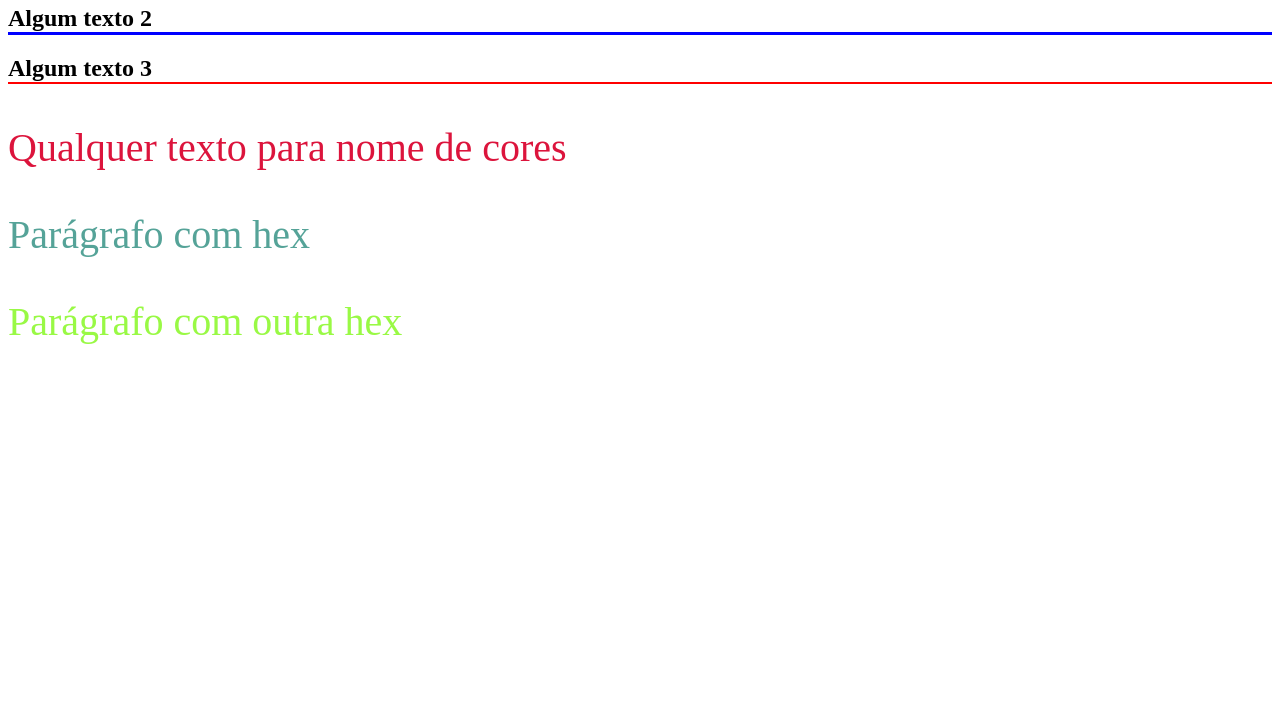
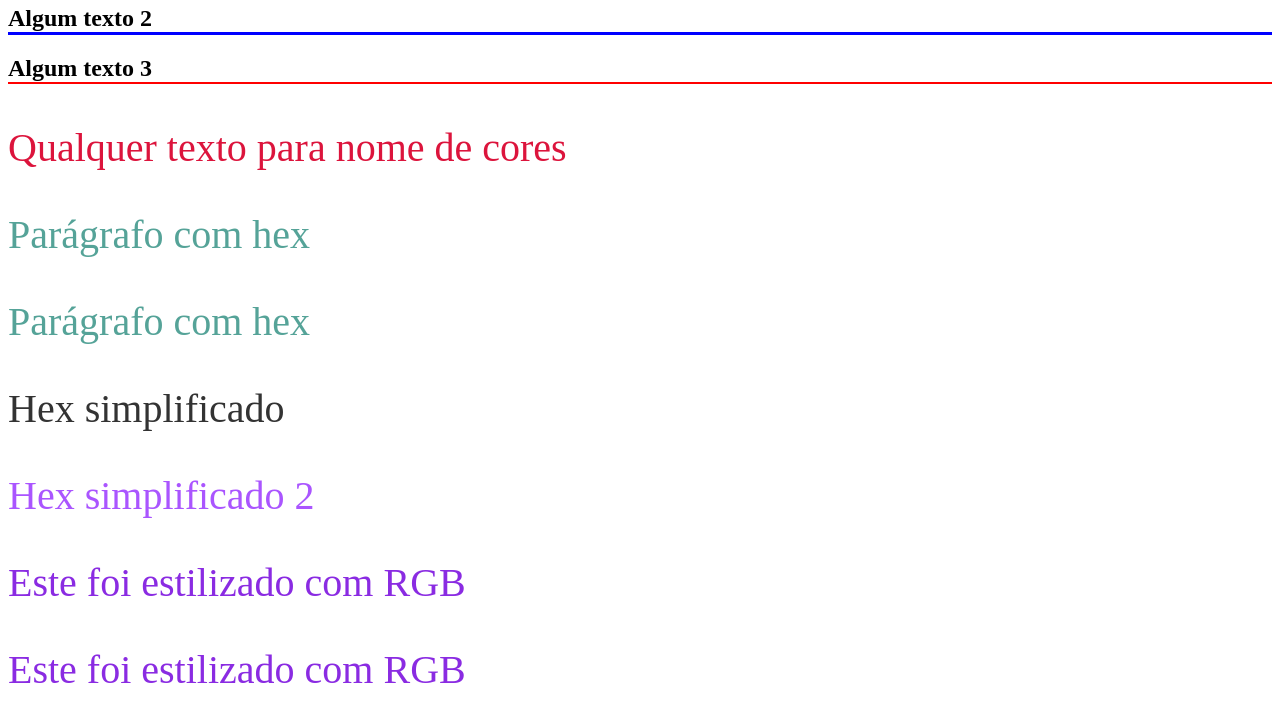
Before and after one commit to Rafael0006/HTML-CSS, a plain HTML site: page Arquivos VS CODE/3_CSS/index.html in a window 1280 px wide. Shown: the part 1258-1980 px from the top of the page. Drawn offline with Linux system fonts and the light colour scheme.

Commit message:
Commitado 3

```diff
--- a/Arquivos VS CODE/3_CSS/css/styles.css
+++ b/Arquivos VS CODE/3_CSS/css/styles.css
@@ -54,3 +54,21 @@ h2 {
 .hex-2 {
     color: #99f945;
 }
+
+/* Aprofundando em hex */
+.simple-hex {
+    color: #333;
+}
+
+.simple-hex-2 {
+    color: #a5f;
+}
+
+/* RGB */
+.Rgb {
+    color: rbg(255, 0, 0);
+}
+
+.mixed-rgb {
+    color: rgb(199, 55, 199);
+}
--- a/Arquivos VS CODE/3_CSS/index.html
+++ b/Arquivos VS CODE/3_CSS/index.html
@@ -62,7 +62,14 @@
 
     <!-- 12 - hex -->
     <p class="hex">Parágrafo com hex</p>
-    <p class="hex-2">Parágrafo com outra hex</p>
+    <p class="hex">Parágrafo com hex</p>
 
+    <!-- 13 - Mais sobre hex -->
+    <p class="simple-hex">Hex simplificado</p>
+    <p class="simple-hex-2">Hex simplificado 2</p>
+
+    <!-- 14 - Rgb -->
+    <p class="Rgb">Este foi estilizado com RGB</p>
+    <p class="Mixed-Rgb">Este foi estilizado com RGB</p>
 </body>
 </html>
```
